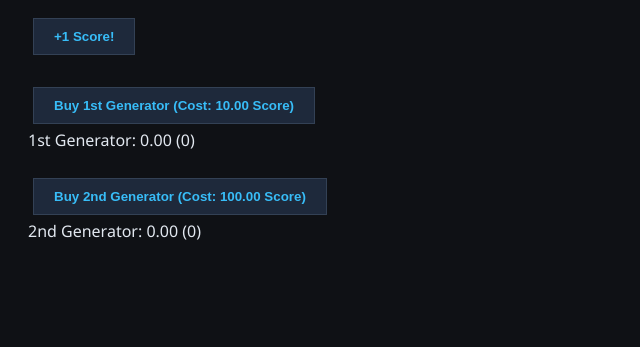
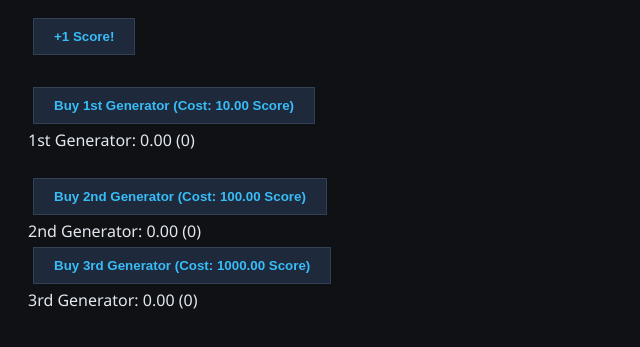
Before and after one commit to SomeRandomADForker/MyIncrementalGame, a plain HTML site: page index.html in a window 1280 px wide. Shown: the part 139-486 px from the top of the page, without its empty margins (0-640 px from the left). Drawn offline with Linux system fonts and the light colour scheme.

Commit message:
Add 3rd generator

```diff
--- a/index.html
+++ b/index.html
@@ -26,6 +26,11 @@
                 <br>
                 <span id="gen2Info">2nd Generator: 0.00 (0)</span>
             </div>
+            <div>
+                <button onclick="buyGenerator(3)" id="gen3Btn">Buy 3rd Generator (Cost: 1,000.00 Score)</button>
+                <br>
+                <span id="gen3Info">3rd Generator: 0.00 (0)</span>
+            </div>
         </div>
 
         <script src="src/format.js"></script>
--- a/src/core/game.js
+++ b/src/core/game.js
@@ -10,6 +10,12 @@ let player = {
         {
             initialCost: new Decimal(100),
             costMultiplier: new Decimal(1.2), // again, i'll have to think about this
+            totalAmount: new Decimal(0),
+            timesBought: 0,
+        },
+        {
+            initialCost: new Decimal(1000),
+            costMultiplier: new Decimal(1.3), // maybe i should switch to 10-buy mode
             totalAmount: new Decimal(0),
             timesBought: 0,
         },
@@ -73,7 +79,10 @@ function gameLoop() {
     const gens = player.generators;
 
     player.score = player.score.plus(gens[0].totalAmount.div(20));
-    gens[0].totalAmount = gens[0].totalAmount.plus(gens[1].totalAmount.div(200)); // 20 (ticks/s) * 10 (slow prod) = 200 (total)
+
+    // 20 (ticks/s) * 10 (slow prod) = 200 (total)
+    gens[1].totalAmount = gens[1].totalAmount.plus(gens[2].totalAmount.div(200));
+    gens[0].totalAmount = gens[0].totalAmount.plus(gens[1].totalAmount.div(200));
 
     updateUI();
 }
```
